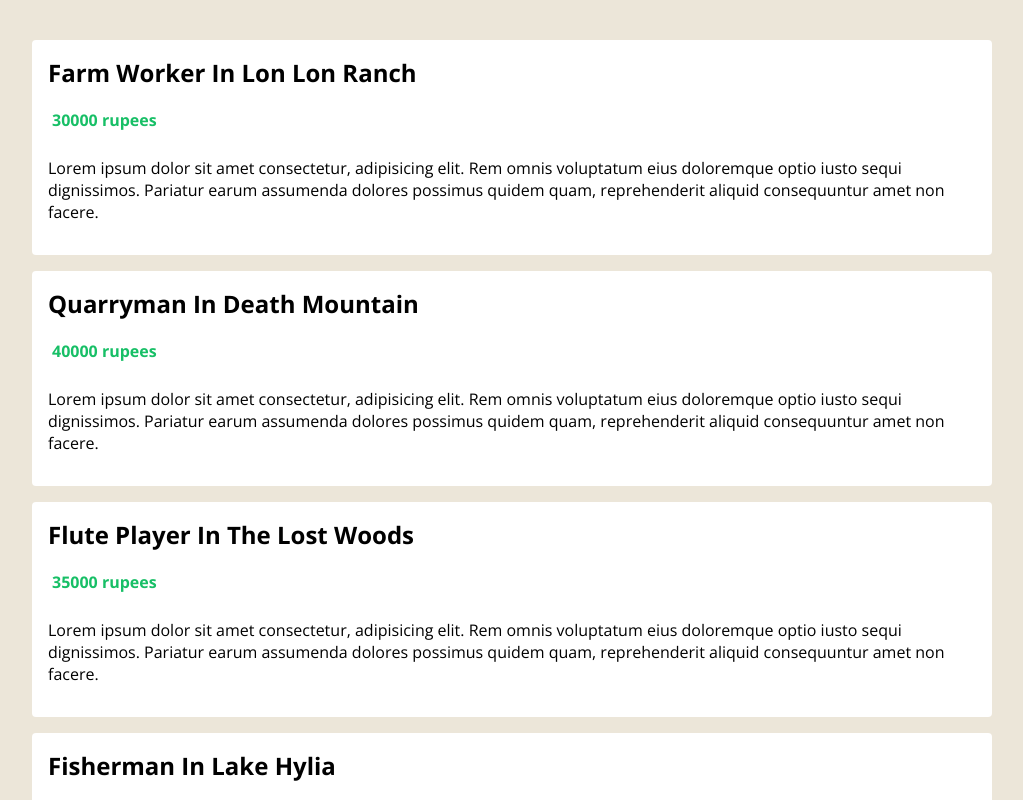
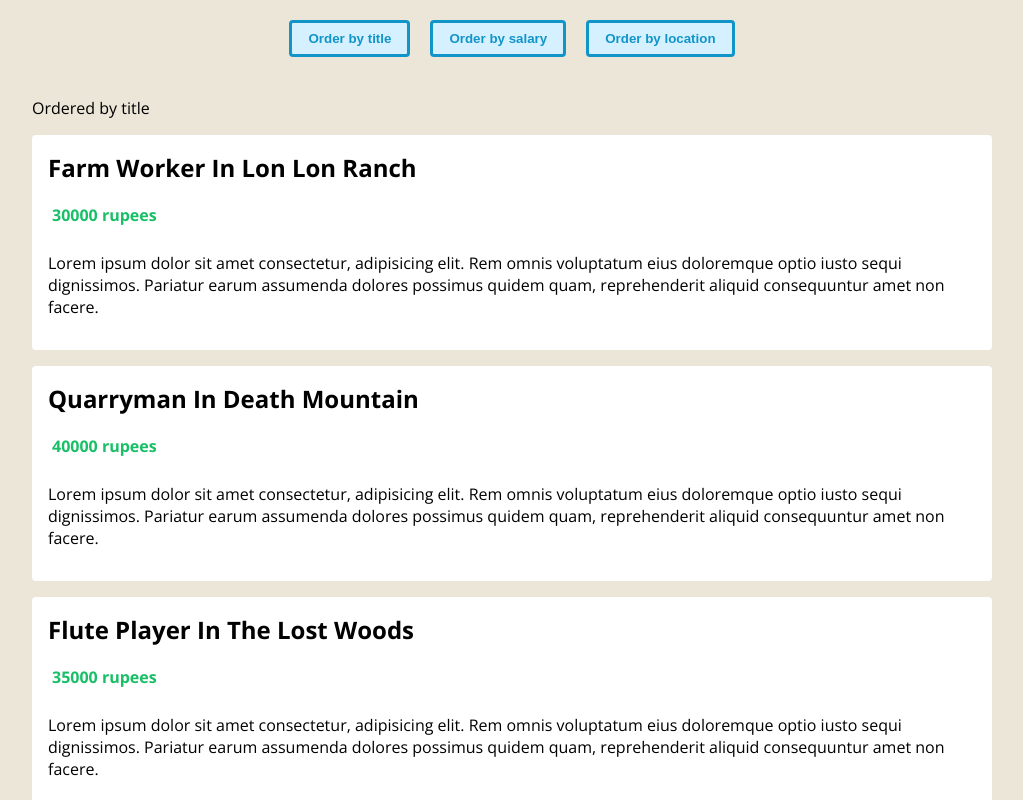
Before and after one commit to ayoub3bidi/hyrule-jobs, a Vue app: page / in a window 1280 px wide. Shown: the top 800 px of the page, without its empty margins (128-1151 px from the left). Built offline with nearby package versions, Linux system fonts and the light colour scheme.

Commit message:
✅ Adding buttons to order the jobs

```diff
--- a/src/App.vue
+++ b/src/App.vue
@@ -1,12 +1,21 @@
 <template>
   <div class="app">
-    <JobList :jobs="jobs" />
+    <header>
+      <div class="order">
+        <button @click="handleClick('title')">Order by title</button>
+        <button @click="handleClick('salary')">Order by salary</button>
+        <button @click="handleClick('location')">Order by location</button>
+      </div>
+    </header>
+
+    <JobList :jobs="jobs" :order="order" />
   </div>
 </template>
 
 <script lang="ts">
 import { defineComponent, ref } from 'vue';
 import Job from '@/types/Job'
+import OrderTerm from '@/types/OrderTerm'
 import JobList from './components/JobList.vue'
 
 export default defineComponent({
@@ -20,7 +29,30 @@
       { title: 'fisherman', location: 'lake hylia', salary: 21000, id: '4' },
       { title: 'prison guard', location: 'gerudo valley', salary: 32000, id: '5' }
     ])
-    return { jobs }
+    const order = ref<OrderTerm>('title')
+    const handleClick = (term: OrderTerm) => {
+      order.value = term
+    }
+    return { jobs, order, handleClick }
   }
 });
 </script>
+
+<style>
+  header {
+    text-align: center;
+  }
+  header .order {
+    margin-top: 20px;
+  }
+  button {
+    margin: 0 10px;
+    color: #1195c9;
+    border: 3px solid #1195c9;
+    background: #d5f0ff;
+    padding: 8px 16px;
+    border-radius: 4px;
+    cursor: pointer;
+    font-weight: bold;
+  }
+</style>
--- a/src/components/JobList.vue
+++ b/src/components/JobList.vue
@@ -1,5 +1,6 @@
 <template>
   <div class="job-list">
+    <p>Ordered by {{ order }}</p>
     <ul>
       <li v-for="job in jobs" :key="job.id">
         <h2>{{ job.title }} in {{ job.location }}</h2>
@@ -17,10 +18,15 @@
 <script lang="ts">
 import { defineComponent, PropType } from 'vue'
 import Job from '@/types/Job'
+import OrderTerm from '@/types/OrderTerm'
 export default defineComponent({
   props: {
     jobs: {
       type: Array as PropType<Job[]>,
+      required: true
+    },
+    order: {
+      type: String as PropType<OrderTerm>,
       required: true
     }
   },
@@ -36,7 +42,7 @@
     margin: 40px auto;
   }
   .job-list ul {
-    padding: 0;
+    padding: 0
   }
   .job-list li {
     list-style-type: none;
--- /dev/null
+++ b/src/types/OrderTerm.ts
@@ -0,0 +1,3 @@
+type OrderTerm = 'title' | 'salary' | 'location'
+
+export default OrderTerm
```
